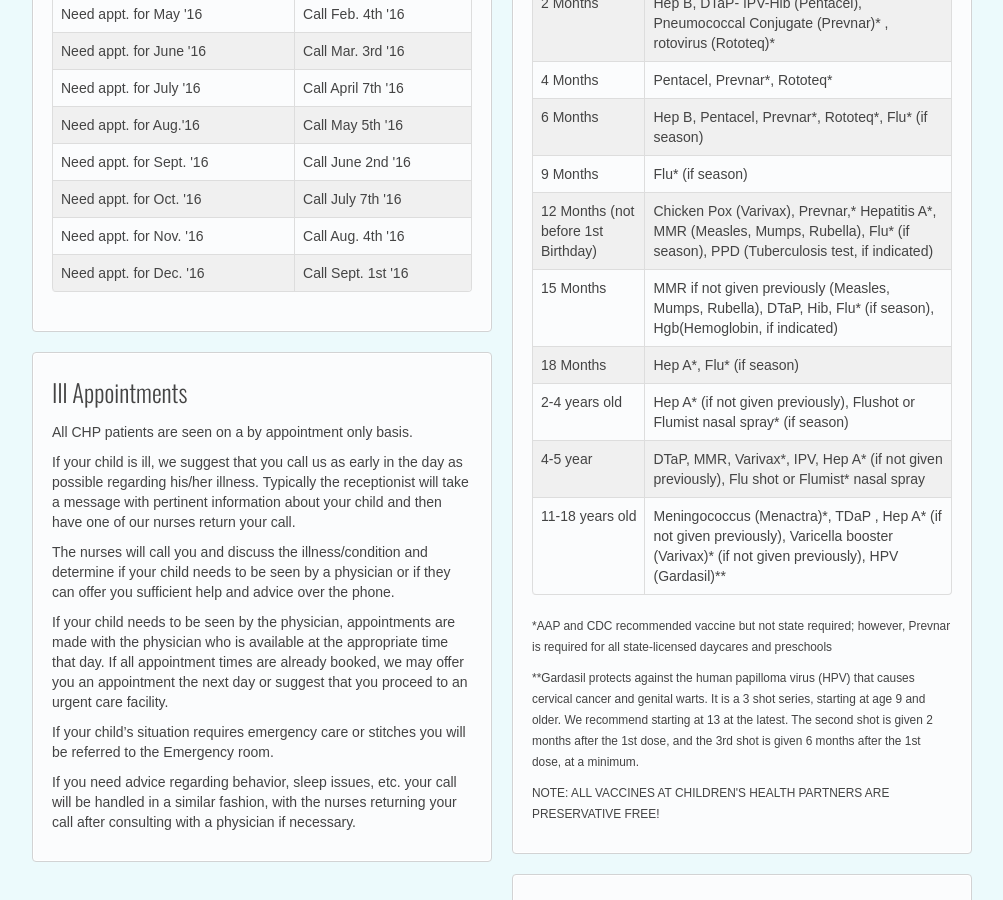
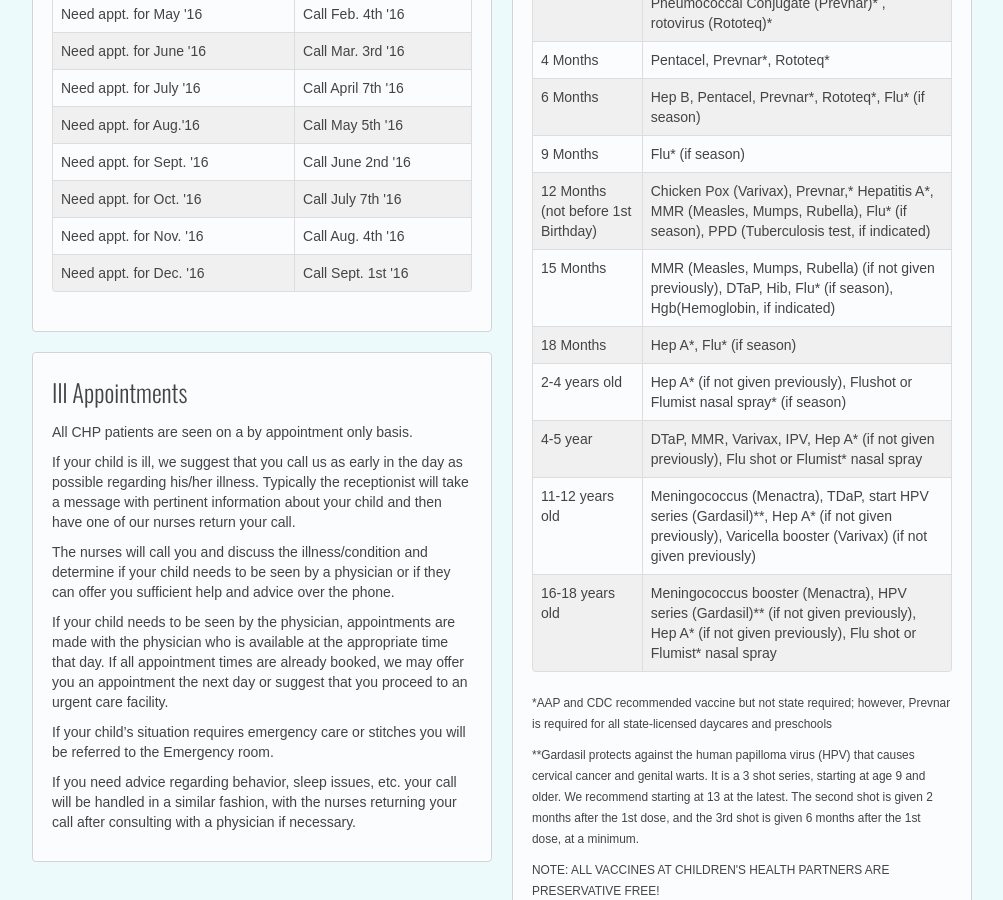
Before and after one commit to chpweb/web, a Jekyll site: the page built from scheduling.html, in a window 1280 px wide and 900 px high, scrolled down 640 px. Shown: the whole window, without its empty margins (138-1141 px from the left). Built offline with Jekyll 4.4.1, drawn with Linux system fonts in a browser that asks for light colours; some web fonts are replaced; comment, search, counter and statistics services are not loaded.

Commit message:
Update scheduling.html

```diff
--- a/scheduling.html
+++ b/scheduling.html
@@ -134,7 +134,7 @@
 				            </tr>
 				            <tr class="even">
 				              <td>15 Months</td>
-				              <td>MMR if not given previously (Measles, Mumps, Rubella), DTaP, Hib, Flu* (if season), Hgb(Hemoglobin, if indicated) </td>
+				              <td>MMR (Measles, Mumps, Rubella) (if not given previously), DTaP, Hib, Flu* (if season), Hgb(Hemoglobin, if indicated) </td>
 				            </tr>
 				            <tr>
 				              <td>18 Months</td>
@@ -146,11 +146,15 @@
 				            </tr>
 				            <tr>
 				              <td>4-5 year</td>
-				              <td>DTaP, MMR, Varivax*, IPV, Hep A* (if not given previously), Flu shot or Flumist* nasal spray</td>
+				              <td>DTaP, MMR, Varivax, IPV, Hep A* (if not given previously), Flu shot or Flumist* nasal spray</td>
 				            </tr>
 				            <tr class="even">
-				              <td>11-18 years old</td>
-				              <td>Meningococcus (Menactra)*,  TDaP , Hep A* (if not given previously),  Varicella booster (Varivax)* (if not given previously), HPV (Gardasil)**</td>
+				              <td>11-12 years old</td>
+				              <td>Meningococcus (Menactra),  TDaP, start HPV series (Gardasil)**, Hep A* (if not given previously),  Varicella booster (Varivax) (if not given previously)</td>
+				            </tr>
+				            <tr>
+				              <td>16-18 years old</td>
+				              <td>Meningococcus booster (Menactra), HPV series (Gardasil)** (if not given previously), Hep A* (if not given previously), Flu shot or Flumist* nasal spray</td>
 				            </tr>
 				          </tbody>
 				        </table>
```
